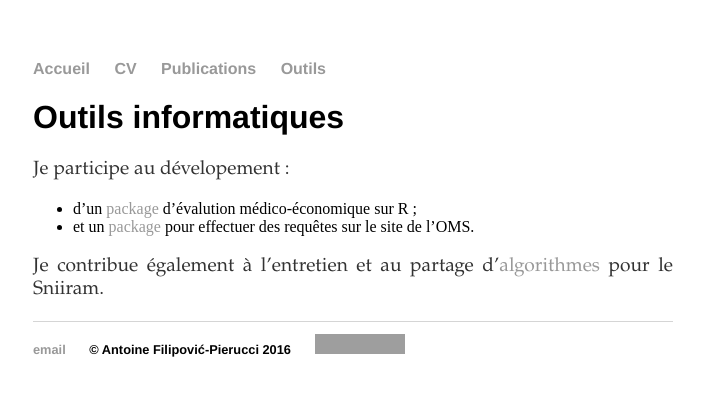
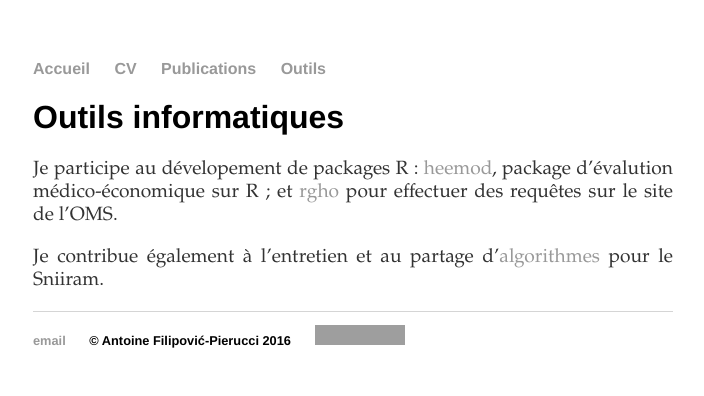
Before and after one commit to pierucci/pierucci.github.io, a Jekyll site: the page built from tools.md, in a window 1280 px wide, cut to the strip 0-396 px from the top of the page. Shown: the whole strip, without its empty margins (287-991 px from the left). Built offline with Jekyll 4.4.1, drawn with Linux system fonts in a browser that asks for light colours; grey boxes are pictures that could not be loaded.

Commit message:
Update tools.md

```diff
--- a/tools.md
+++ b/tools.md
@@ -5,9 +5,6 @@ title: AFP - Outils
 
 # Outils informatiques
 
-Је participe au dévelopement :
-
-  * d'un [package](https://pierucci.github.io/heemod/) d'évalution médico-économique sur R ;
-  * et un [package](https://github.com/pierucci/rgho) pour effectuer des requêtes sur le site de l'OMS.
+Је participe au dévelopement de packages R : [heemod](https://pierucci.github.io/heemod/), package d'évalution médico-économique sur R ; et [rgho](https://github.com/pierucci/rgho) pour effectuer des requêtes sur le site de l'OMS.
 
 Je contribue également à l'entretien et au partage d'[algorithmes](https://github.com/pierucci/polymed) pour le Sniiram.
```
